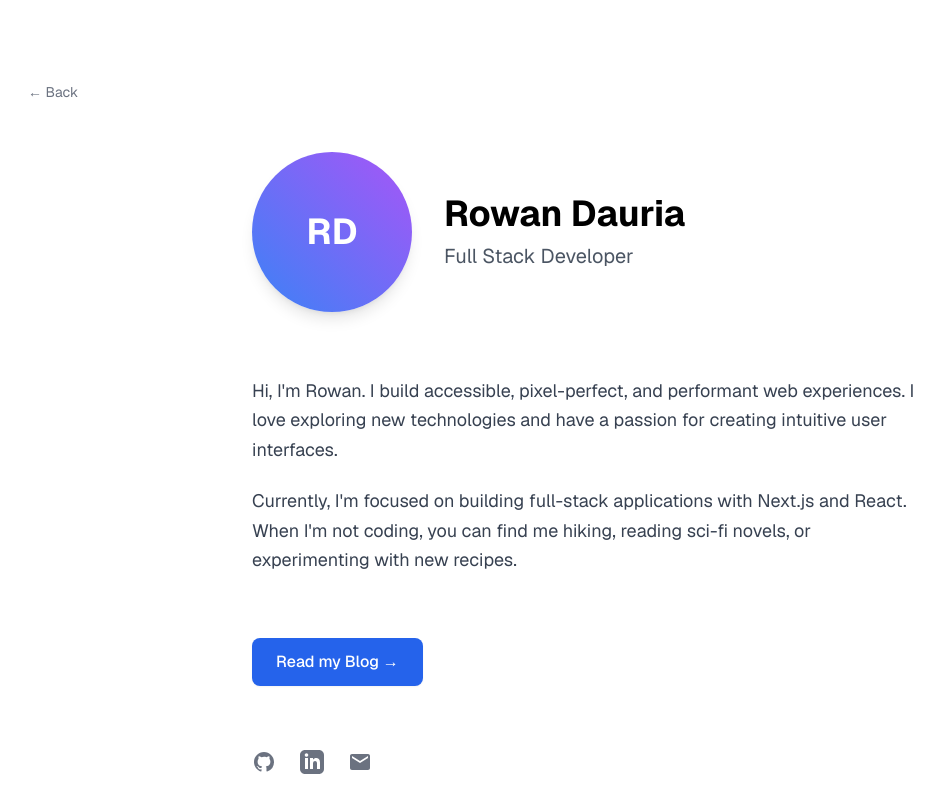
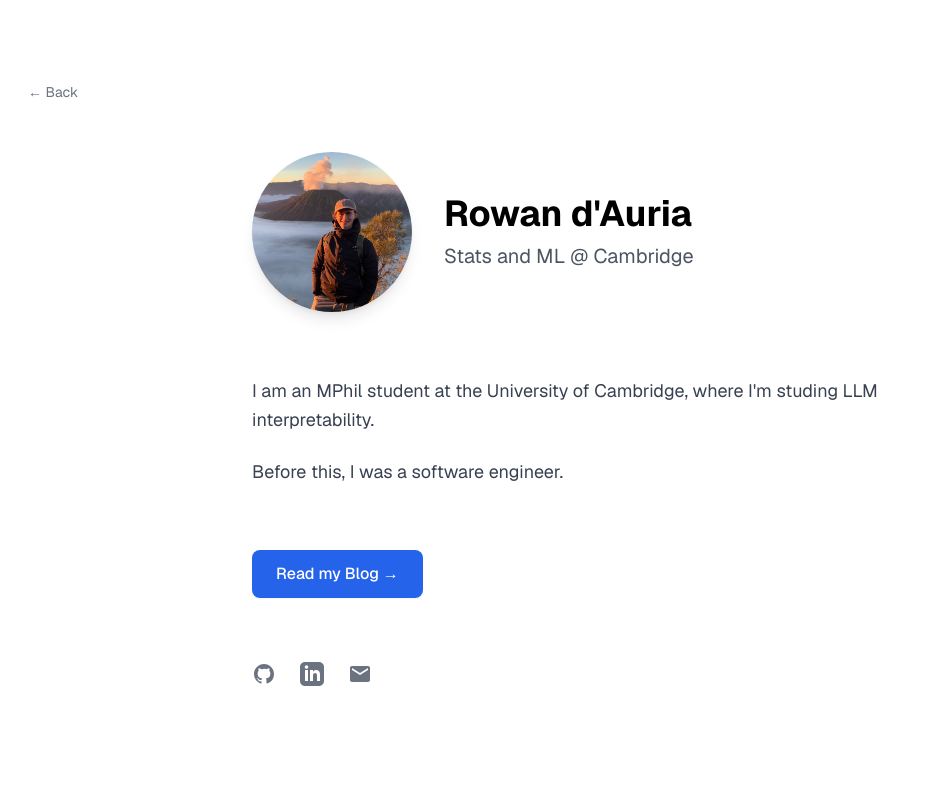
Before and after one commit to rowan-dauria/my-website, a Next.js app: page /about in a window 1280 px wide. Shown: the top 812 px of the page, without its empty margins (52-996 px from the left). Built offline with nearby package versions, Linux system fonts and the light colour scheme.

Commit message:
add personal info and profile picture

```diff
--- a/src/app/about/page.tsx
+++ b/src/app/about/page.tsx
@@ -1,3 +1,4 @@
+import Image from "next/image";
 import Link from "next/link";
 
 export default function About() {
@@ -16,16 +17,19 @@ export default function About() {
                 {/* Hero Section */}
                 <div className="flex flex-col sm:flex-row items-center gap-8 w-full">
                     <div className="relative w-32 h-32 sm:w-40 sm:h-40 shrink-0">
-                        {/* Placeholder for profile image - using a simple div for now */}
-                        <div className="w-full h-full rounded-full bg-gradient-to-tr from-blue-500 to-purple-500 flex items-center justify-center text-4xl text-white font-bold shadow-lg">
-                            RD
-                        </div>
+                        <Image
+                            src="/profile-image.jpg"
+                            alt="Rowan d'Auria"
+                            fill
+                            className="rounded-full object-cover shadow-lg"
+                            priority
+                        />
                     </div>
 
                     <div className="text-center sm:text-left">
-                        <h1 className="text-3xl sm:text-4xl font-bold mb-2">Rowan Dauria</h1>
+                        <h1 className="text-3xl sm:text-4xl font-bold mb-2">Rowan d&apos;Auria</h1>
                         <p className="text-xl text-gray-600 dark:text-gray-400">
-                            Full Stack Developer
+                            Stats and ML @ Cambridge
                         </p>
                     </div>
                 </div>
@@ -33,13 +37,12 @@ export default function About() {
                 {/* Bio Section */}
                 <div className="prose dark:prose-invert mt-8 w-full">
                     <p className="text-lg leading-relaxed text-gray-700 dark:text-gray-300">
-                        Hi, I&apos;m Rowan. I build accessible, pixel-perfect, and performant web experiences.
-                        I love exploring new technologies and have a passion for creating intuitive user interfaces.
+                        I am an MPhil student at the University of Cambridge, where I'm studing LLM interpretability.
+
                     </p>
 
                     <p className="text-lg leading-relaxed text-gray-700 dark:text-gray-300 mt-4">
-                        Currently, I&apos;m focused on building full-stack applications with Next.js and React.
-                        When I&apos;m not coding, you can find me hiking, reading sci-fi novels, or experimenting with new recipes.
+                        Before this, I was a software engineer.
                     </p>
                 </div>
 
--- a/src/app/layout.tsx
+++ b/src/app/layout.tsx
@@ -13,8 +13,8 @@ const geistMono = Geist_Mono({
 });
 
 export const metadata: Metadata = {
-  title: "Create Next App",
-  description: "Generated by create next app",
+  title: "Rowan d'Auria",
+  description: "Personal site for Rowan d'Auria",
 };
 
 export default function RootLayout({
```
Also changed, not shown: src/content/posts/welcome.md (+3 -7 lines), public/profile-image.jpg (added).
